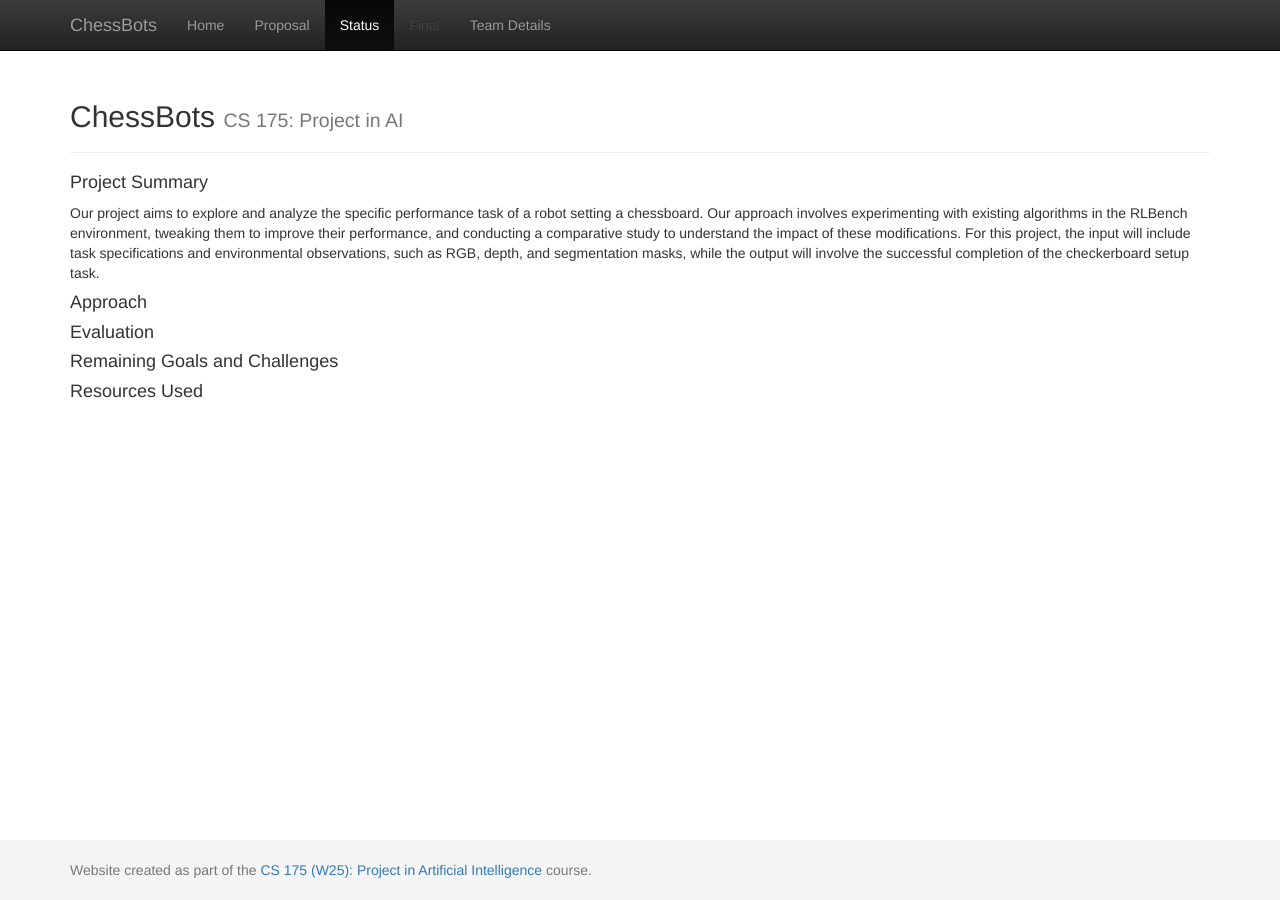
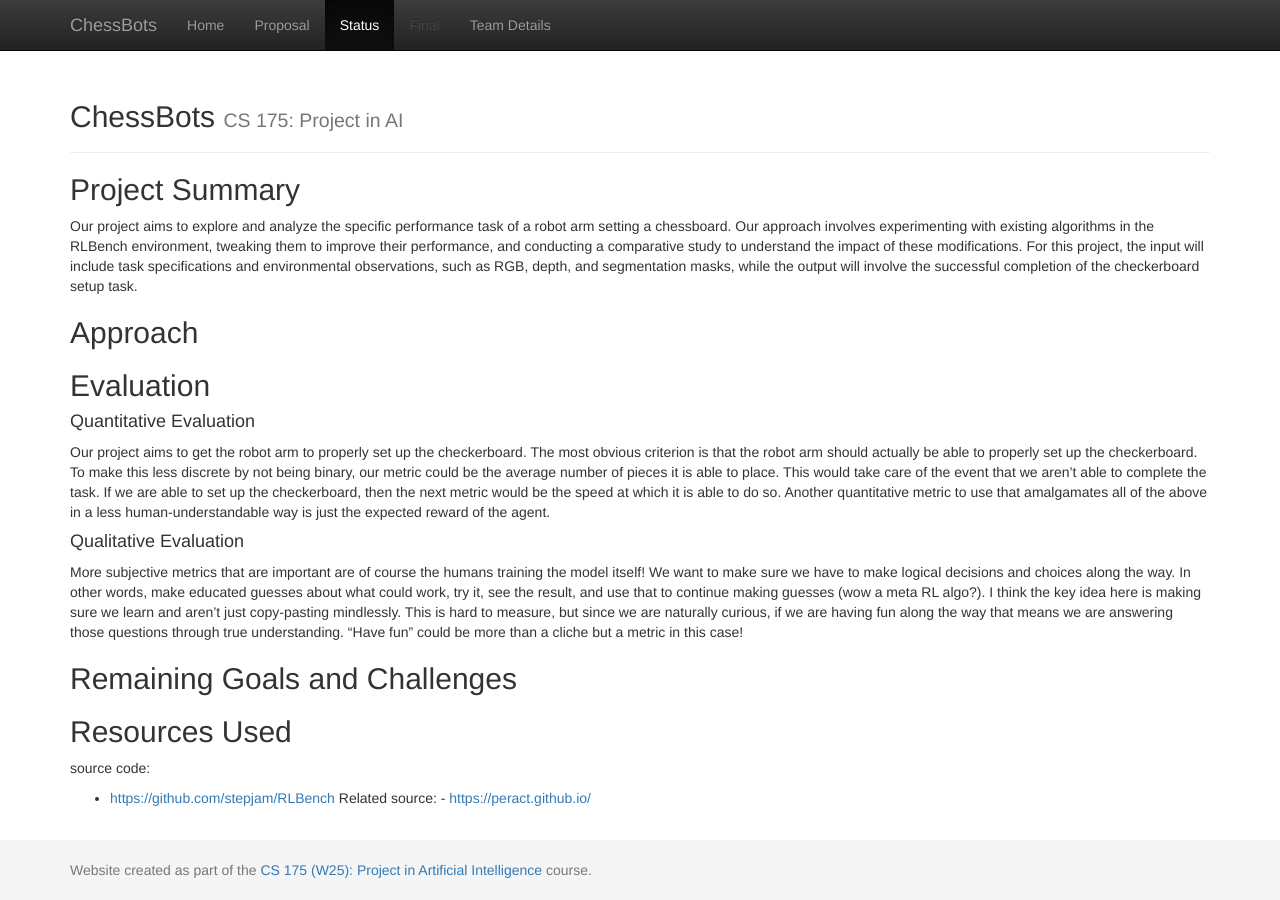
Before and after one commit to Xiaoli-Catherine/ChessBots, a Jekyll site: the page built from docs/status.md, in a window 1280 px wide. Built offline with Jekyll 4.4.1, drawn with Linux system fonts in a browser that asks for light colours.

Commit message:
Update status.md

```diff
--- a/docs/status.md
+++ b/docs/status.md
@@ -3,14 +3,23 @@ layout: default
 title: Status
 ---
 
-#### Project Summary
-Our project aims to explore and analyze the specific performance task of a robot setting a chessboard. Our approach involves experimenting with existing algorithms in the RLBench environment, tweaking them to improve their performance, and conducting a comparative study to understand the impact of these modifications. For this project, the input will include task specifications and environmental observations, such as RGB, depth, and segmentation masks, while the output will involve the successful completion of the checkerboard setup task.
+## Project Summary
+Our project aims to explore and analyze the specific performance task of a robot arm setting a chessboard. Our approach involves experimenting with existing algorithms in the RLBench environment, tweaking them to improve their performance, and conducting a comparative study to understand the impact of these modifications. For this project, the input will include task specifications and environmental observations, such as RGB, depth, and segmentation masks, while the output will involve the successful completion of the checkerboard setup task.
 
-#### Approach
+## Approach
 
 
-#### Evaluation
+## Evaluation
+#### Quantitative Evaluation
+Our project aims to get the robot arm to properly set up the checkerboard. The most obvious criterion is that the robot arm should actually be able to properly set up the checkerboard. To make this less discrete by not being binary, our metric could be the average number of pieces it is able to place. This would take care of the event that we aren’t able to complete the task. If we are able to set up the checkerboard, then the next metric would be the speed at which it is able to do so. Another quantitative metric to use that amalgamates all of the above in a less human-understandable way is just the expected reward of the agent.
 
-#### Remaining Goals and Challenges
+#### Qualitative Evaluation
+More subjective metrics that are important are of course the humans training the model itself! We want to make sure we have to make logical decisions and choices along the way. In other words, make educated guesses about what could work, try it, see the result, and use that to continue making guesses (wow a meta RL algo?). I think the key idea here is making sure we learn and aren’t just copy-pasting mindlessly. This is hard to measure, but since we are naturally curious, if we are having fun along the way that means we are answering those questions through true understanding. “Have fun” could be more than a cliche but a metric in this case!
 
-#### Resources Used
+## Remaining Goals and Challenges
+
+## Resources Used
+source code:
+- [https://github.com/stepjam/RLBench](https://github.com/stepjam/RLBench)
+Related source:
+-[ https://peract.github.io/](https://peract.github.io/)
```
